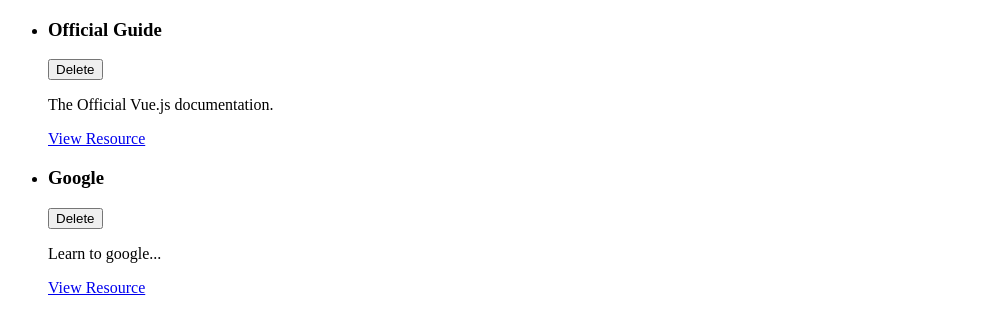
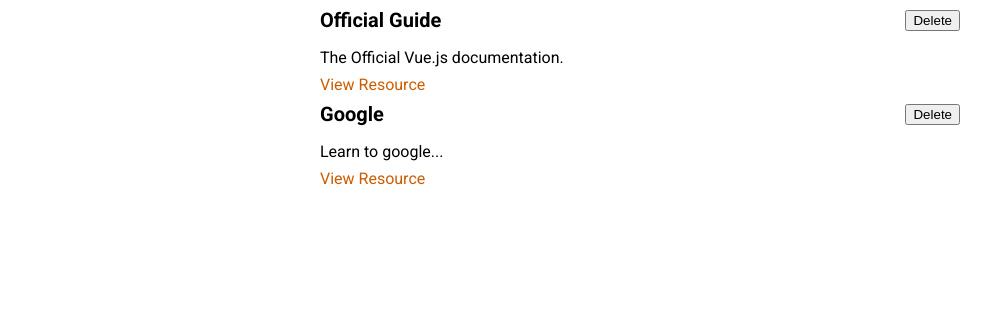
Before and after one commit to LinGaOscar/Vue_Complete_Guide, a Vue app in the folder 10-course-project-resourses-app/prj-cmp-01-starting-setup/: page / in a window 1280 px wide. Shown: the top 334 px of the page, without its empty margins (0-991 px from the left). Built offline with nearby package versions, Linux system fonts and the light colour scheme.

Commit message:
add style and simple App.vue

```diff
--- a/10-course-project-resourses-app/prj-cmp-01-starting-setup/src/App.vue
+++ b/10-course-project-resourses-app/prj-cmp-01-starting-setup/src/App.vue
@@ -1,18 +1,12 @@
 <template>
-  <ul>
-    <learning-resource v-for="res in storedResources"
-                       :key="res.id"
-                       :title="res.title"
-                       :description="res.description"
-                       :link="res.link"></learning-resource>
-  </ul>
+  <stored-resources :resources="storedResources"></stored-resources>
 </template>
 
 <script>
-import LearningResource from "@/components/learning-resources/LearningResource";
+import StoredResources from "@/components/learning-resources/StoredResources";
 
 export default {
-  components: {LearningResource},
+  components: {StoredResources},
   data() {
     return {
       storedResources: [
@@ -35,6 +29,18 @@
 }
 </script>
 
-<style scoped>
+<style>
+@import url('https://fonts.googleapis.com/css2?family=Roboto:wght@400;700&display=swap');
 
+* {
+  box-sizing: border-box;
+}
+
+html {
+  font-family: 'Roboto', sans-serif;
+}
+
+body {
+  margin: 0;
+}
 </style>
--- a/10-course-project-resourses-app/prj-cmp-01-starting-setup/src/components/learning-resources/LearningResource.vue
+++ b/10-course-project-resourses-app/prj-cmp-01-starting-setup/src/components/learning-resources/LearningResource.vue
@@ -22,5 +22,33 @@
 </script>
 
 <style scoped>
+li {
+  margin: auto;
+  max-width: 40rem;
+}
 
+header {
+  display: flex;
+  justify-content: space-between;
+  align-items: center;
+}
+
+h3 {
+  font-size: 1.25rem;
+  margin: 0.5rem 0;
+}
+
+p {
+  margin: 0.5rem 0;
+}
+
+a {
+  text-decoration: none;
+  color: #ce5c00;
+}
+
+a:hover,
+a:active {
+  color: #c89300;
+}
 </style>
--- /dev/null
+++ b/10-course-project-resourses-app/prj-cmp-01-starting-setup/src/components/learning-resources/StoredResources.vue
@@ -0,0 +1,28 @@
+<template>
+  <ul>
+    <learning-resource v-for="res in resources"
+                       :key="res.id"
+                       :title="res.title"
+                       :description="res.description"
+                       :link="res.link"></learning-resource>
+  </ul>
+</template>
+
+<script>
+import LearningResource from "@/components/learning-resources/LearningResource";
+
+export default {
+  props: ['resources'],
+  components: {LearningResource}
+}
+</script>
+
+<style scoped>
+ul {
+  list-style: none;
+  margin: 0;
+  padding: 0;
+  margin: auto;
+  max-width: 40rem;
+}
+</style>
```
